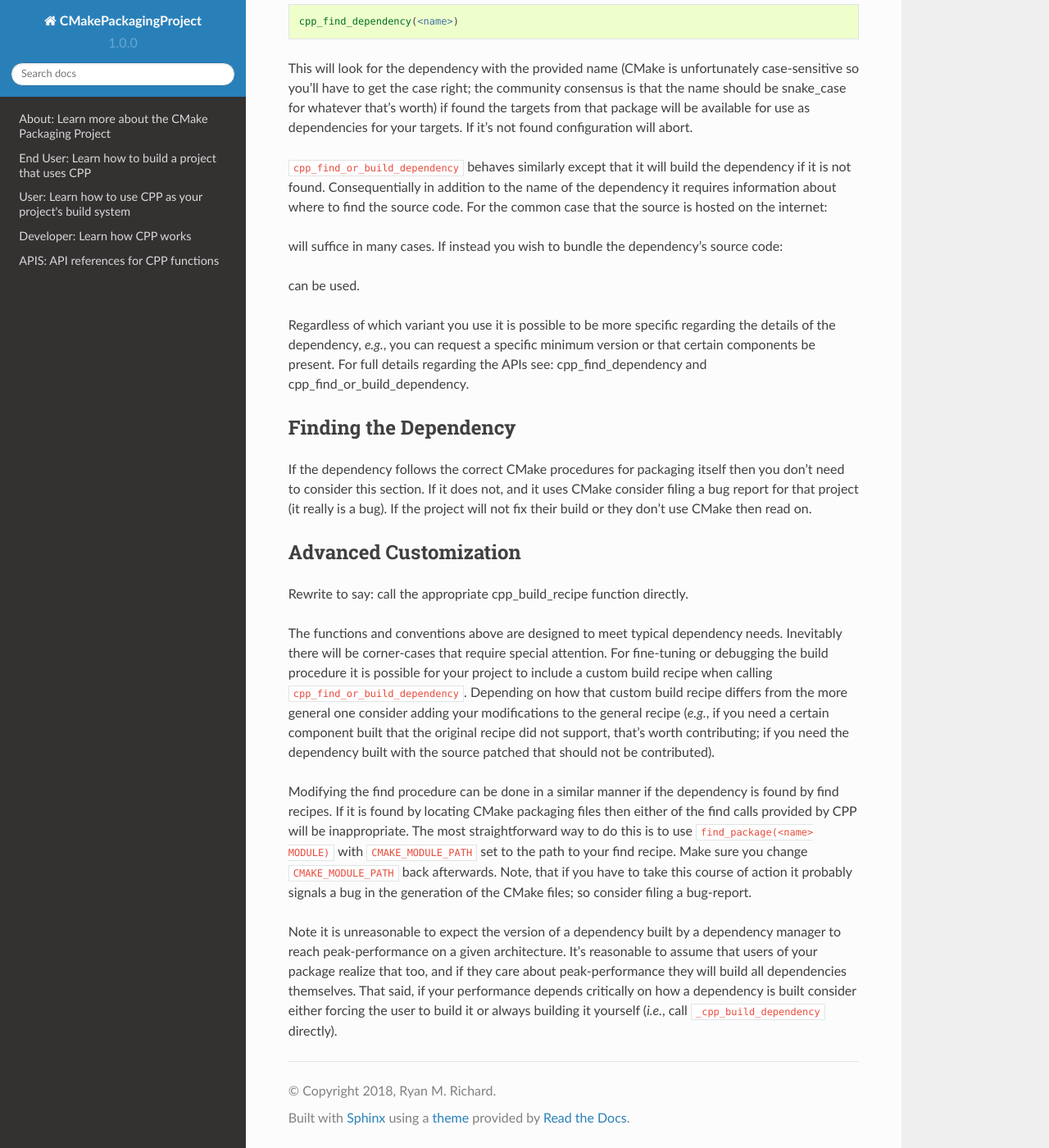
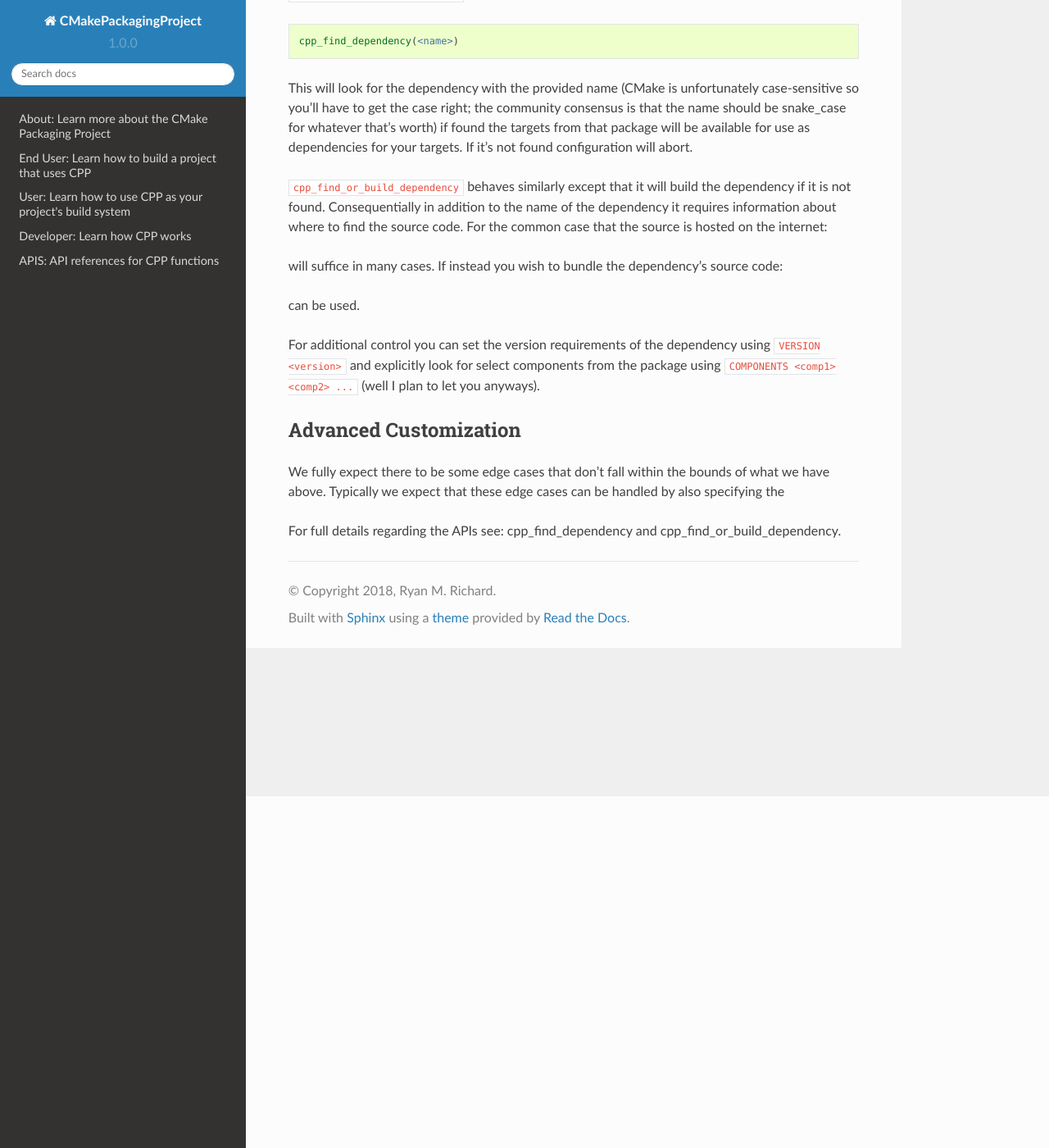
Before and after one commit to CMakePP/CMaize, a Sphinx documentation site: the page built from docs/source/user/dependencies.rst, in a window 1280 px wide and 1400 px high, scrolled down 429 px. Shown: the whole window at 82% size. Built offline with Sphinx 7.4.7 and the Read the Docs theme 2.0.0, drawn with Linux system fonts in a browser that asks for light colours; some of the changed text lies outside the part shown.

```diff
--- a/docs/source/user/dependencies.rst
+++ b/docs/source/user/dependencies.rst
@@ -9,7 +9,8 @@ of obtaining the source code.  Similarly, CPP can only find a dependency if
 that dependency provides CMake packaging files or if a find recipe is
 available.  As the C/C++ community writes better CMake-based build systems
 (or better yet adopts CPP) we anticipate the need for writing find recipes to
-drop considerably.
+drop considerably.  As for building a dependency we've striven to do it with
+the absolute fewest amount of input possible.
 
 Adding the Dependency
 ---------------------
@@ -46,50 +47,17 @@ source code:
 
 can be used.
 
-Regardless of which variant you use it is possible to be more specific regarding
-the details of the dependency, *e.g.*, you can request a specific minimum
-version or that certain components be present.  For full details regarding the
-APIs see: :ref:`cpp_find_dependency` and :ref:`cpp_find_or_build_dependency`.
-
-
-Finding the Dependency
-----------------------
-
-If the dependency follows the correct CMake procedures for packaging itself then
-you don't need to consider this section.  If it does not, and it uses CMake
-consider filing a bug report for that project (it really is a bug).  If the
-project will not fix their build or they don't use CMake then read on.
-
-
+For additional control you can set the version requirements of the dependency
+using ``VERSION <version>`` and explicitly look for select components from the
+package using ``COMPONENTS <comp1> <comp2> ...`` (well I plan to let you
+anyways).
 
 Advanced Customization
 ----------------------
 
-Rewrite to say: call the appropriate cpp_build_recipe function directly.
+We fully expect there to be some edge cases that don't fall within the bounds of
+what we have above.  Typically we expect that these edge cases can be handled by
+also specifying the
 
-The functions and conventions above are designed to meet typical dependency
-needs.  Inevitably there will be corner-cases that require special attention.
-For fine-tuning or debugging the build procedure it is possible for your
-project to include a custom build recipe when calling
-``cpp_find_or_build_dependency``.  Depending on how that custom build recipe
-differs from the more general one consider adding your modifications to the
-general recipe (*e.g.*, if you need a certain component built that the original
-recipe did not support, that's worth contributing; if you need the dependency
-built with the source patched that should not be contributed).
-
-Modifying the find procedure can be done in a similar manner if the dependency
-is found by find recipes.  If it is found by locating CMake packaging files
-then either of the find calls provided by CPP will be inappropriate.  The most
-straightforward way to do this is to use ``find_package(<name> MODULE)`` with
-``CMAKE_MODULE_PATH`` set to the path to your find recipe.  Make sure you
-change ``CMAKE_MODULE_PATH`` back afterwards.  Note, that if you have to take
-this course of action it probably signals a bug in the generation of the CMake
-files; so consider filing a bug-report.
-
-Note it is unreasonable to expect the version of a dependency built by a
-dependency manager to reach peak-performance on a given architecture.  It's
-reasonable to assume that users of your package realize that too, and if they
-care about peak-performance they will build all dependencies themselves.  That
-said, if your performance depends critically on how a dependency is built
-consider either forcing the user to build it or always building it yourself
-(*i.e.*, call ``_cpp_build_dependency`` directly).
+For full details regarding the APIs see: :ref:`cpp_find_dependency` and
+:ref:`cpp_find_or_build_dependency`.
```
Also changed, not shown: docs/source/about/motivations.rst (+17 -0 lines), docs/source/developer/dependencies.rst (added, +47 -0 lines), 2 other files.
